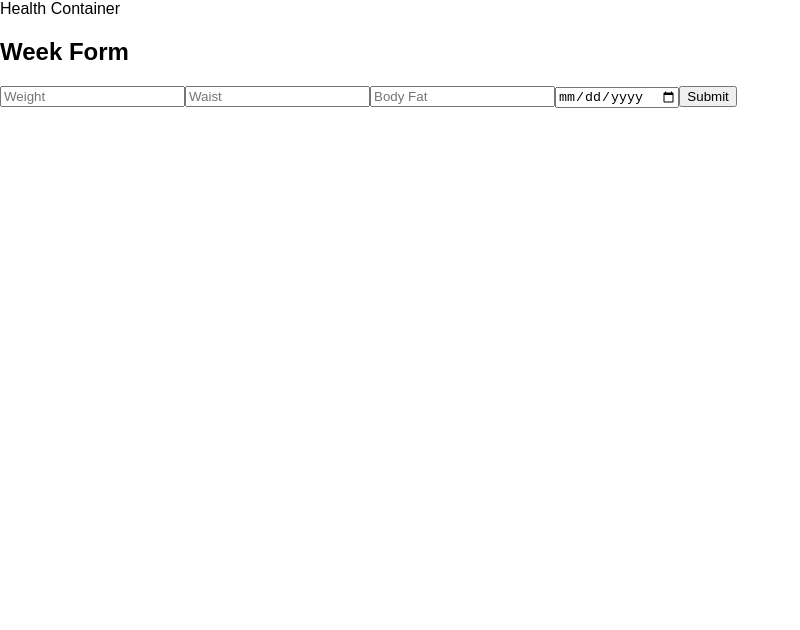
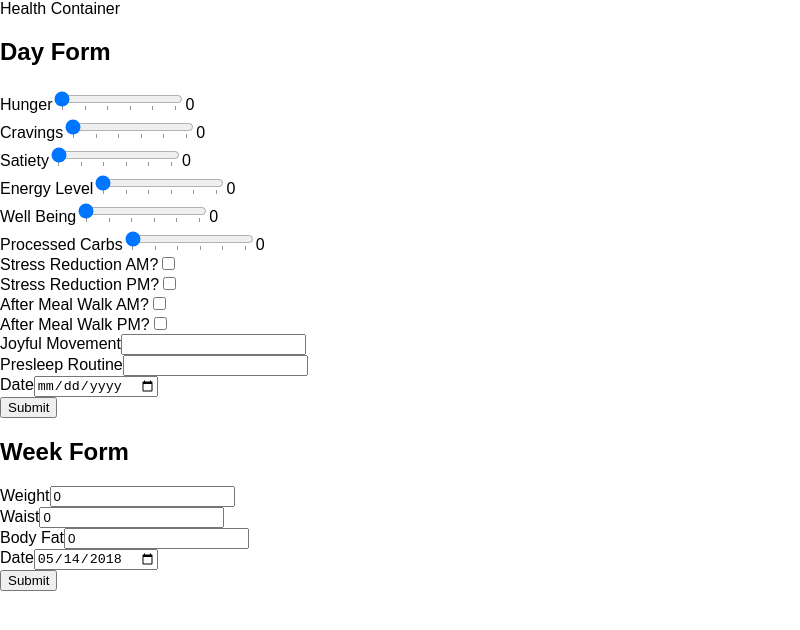
Before and after one commit to johneckert/health-tracker-frontend, a React (Create React App) app: page / in a window 1280 px wide. Shown: the top 630 px of the page, without its empty margins (0-800 px from the left). Built offline with nearby package versions, Linux system fonts and the light colour scheme.

Commit message:
forms working but ugly

```diff
--- a/src/components/DayForm.js
+++ b/src/components/DayForm.js
@@ -0,0 +1,176 @@
+import React, { Component } from 'react';
+
+class DayForm extends Component {
+  state = {
+    hunger: 0, // 0-5
+    cravings: 0, // 0-5
+    satiety: 0, // 0-5
+    energy_level: 0, // 0-5
+    well_being: 0, // 0-5
+    processed_carbs: 0, // 0-5
+    stress_reduction_am: false, //boolean
+    stress_reduction_pm: false, //boolean
+    after_meal_walk_am: false, //boolean
+    after_meal_walk_pm: false, //boolean
+    joyful_movement: '', //text
+    presleep_routine: '', //text
+    date: '' //date
+  };
+
+  handleChange = event => this.setState({ ...this.state, [event.target.name]: event.target.value });
+
+  toggleChange = event =>
+    this.setState({ ...this.state, [event.target.name]: !this.state[event.target.name] });
+
+  render() {
+    console.log(this.state);
+    return (
+      <form>
+        <h2>Day Form</h2>
+        <label htmlFor="hunger">Hunger</label>
+        <input
+          type="range"
+          max="5"
+          step="1"
+          name="hunger"
+          list="ticks"
+          value={this.state.hunger}
+          onChange={this.handleChange}
+        />
+        <span>{this.state.hunger}</span>
+        <br />
+        <label htmlFor="cravings">Cravings</label>
+        <input
+          type="range"
+          max="5"
+          step="1"
+          name="cravings"
+          list="ticks"
+          value={this.state.cravings}
+          onChange={this.handleChange}
+        />
+        <span>{this.state.cravings}</span>
+        <br />
+        <label htmlFor="satiety">Satiety</label>
+        <input
+          type="range"
+          max="5"
+          step="1"
+          name="satiety"
+          list="ticks"
+          value={this.state.satiety}
+          onChange={this.handleChange}
+        />
+        <span>{this.state.satiety}</span>
+        <br />
+        <label htmlFor="energy_level">Energy Level</label>
+        <input
+          type="range"
+          max="5"
+          step="1"
+          name="energy_level"
+          list="ticks"
+          value={this.state.energy_level}
+          onChange={this.handleChange}
+        />
+        <span>{this.state.energy_level}</span>
+        <br />
+        <label htmlFor="well_being">Well Being</label>
+        <input
+          type="range"
+          max="5"
+          step="1"
+          name="well_being"
+          list="ticks"
+          value={this.state.well_being}
+          onChange={this.handleChange}
+        />
+        <span>{this.state.well_being}</span>
+        <br />
+        <label htmlFor="processed_carbs">Processed Carbs</label>
+        <input
+          type="range"
+          max="5"
+          step="1"
+          name="processed_carbs"
+          list="ticks"
+          value={this.state.processed_carbs}
+          onChange={this.handleChange}
+        />
+        <span>{this.state.processed_carbs}</span>
+        <br />
+        <label htmlFor="stress_reduction_am">Stress Reduction AM?</label>
+        <input
+          type="checkbox"
+          id="stress_reduction_am"
+          name="stress_reduction_am"
+          checked={this.state.stress_reduction_am}
+          value={this.state.stress_reduction_am}
+          onChange={this.toggleChange}
+        />
+        <br />
+        <label htmlFor="stress_reduction_pm">Stress Reduction PM?</label>
+        <input
+          type="checkbox"
+          id="stress_reduction_pm"
+          name="stress_reduction_pm"
+          checked={this.state.stress_reduction_pm}
+          value={this.state.stress_reduction_pm}
+          onChange={this.toggleChange}
+        />
+        <br />
+        <label htmlFor="after_meal_walk_am">After Meal Walk AM?</label>
+        <input
+          type="checkbox"
+          id="after_meal_walk_am"
+          name="after_meal_walk_am"
+          checked={this.state.after_meal_walk_am}
+          value={this.state.after_meal_walk_am}
+          onChange={this.toggleChange}
+        />
+        <br />
+        <label htmlFor="after_meal_walk_pm">After Meal Walk PM?</label>
+        <input
+          type="checkbox"
+          id="after_meal_walk_pm"
+          name="after_meal_walk_pm"
+          checked={this.state.after_meal_walk_pm}
+          value={this.state.after_meal_walk_pm}
+          onChange={this.toggleChange}
+        />
+        <br />
+        <label htmlFor="joyful_movement">Joyful Movement</label>
+        <input
+          type="text"
+          name="joyful_movement"
+          value={this.state.joyful_movement}
+          onChange={this.handleChange}
+        />
+        <br />
+        <label htmlFor="presleep_routine">Presleep Routine</label>
+        <input
+          type="text"
+          name="presleep_routine"
+          value={this.state.presleep_routine}
+          onChange={this.handleChange}
+        />
+        <br />
+        <label htmlFor="date">Date</label>
+        <input type="date" name="date" value={this.state.date} onChange={this.handleChange} />
+        <br />
+        <input type="submit" />
+
+        <datalist id="ticks">
+          <option value="0" label="0" />
+          <option value="1" label="1" />
+          <option value="2" label="2" />
+          <option value="3" label="3" />
+          <option value="4" label="4" />
+          <option value="5" label="5" />
+        </datalist>
+      </form>
+    );
+  }
+}
+
+export default DayForm;
--- a/src/components/WeekForm.js
+++ b/src/components/WeekForm.js
@@ -8,34 +8,57 @@ class WeekForm extends Component {
     date: ''
   };
 
+  setDate = () => {
+    var today = new Date();
+    var dd = today.getDate();
+    var mm = today.getMonth() + 1;
+    var yyyy = today.getFullYear();
+    dd < 10 ? (dd = '0' + dd) : dd;
+    mm < 10 ? (mm = '0' + mm) : mm;
+    this.setState({ ...this.state, date: `${yyyy}-${mm}-${dd}` });
+  };
+
   handleChange = event => this.setState({ ...this.state, [event.target.name]: event.target.value });
 
+  componentDidMount() {
+    this.setDate();
+  }
+
   render() {
+    console.log(this.state.date);
     return (
       <form>
         <h2>Week Form </h2>
+        <label htmlFor="weight">Weight</label>
         <input
           type="number"
           step="0.01"
           name="weight"
-          placeholder="Weight"
+          value={this.state.weight}
           onChange={this.handleChange}
         />
+        <br />
+        <label htmlFor="waist">Waist</label>
         <input
           type="number"
           step="0.01"
           name="waist"
-          placeholder="Waist"
+          value={this.state.waist}
           onChange={this.handleChange}
         />
+        <br />
+        <label htmlFor="bodyFat">Body Fat</label>
         <input
           type="number"
           step="0.01"
           name="bodyFat"
-          placeholder="Body Fat"
+          value={this.state.bodyFat}
           onChange={this.handleChange}
         />
-        <input type="date" name="date" placeholder="Date" onChange={this.handleChange} />
+        <br />
+        <label htmlFor="date">Date</label>
+        <input type="date" name="date" value={this.state.date} onChange={this.handleChange} />
+        <br />
         <input type="submit" />
       </form>
     );
--- a/src/containers/HealthContainer.js
+++ b/src/containers/HealthContainer.js
@@ -1,11 +1,13 @@
 import React, { Component } from 'react';
 import WeekForm from '../components/WeekForm';
+import DayForm from '../components/DayForm';
 
 class HealthContainer extends Component {
   render() {
     return (
       <div>
         Health Container
+        <DayForm />
         <WeekForm />
       </div>
     );
```
Also changed, not shown: src/components/DateInput.js (added, +28 -0 lines).
